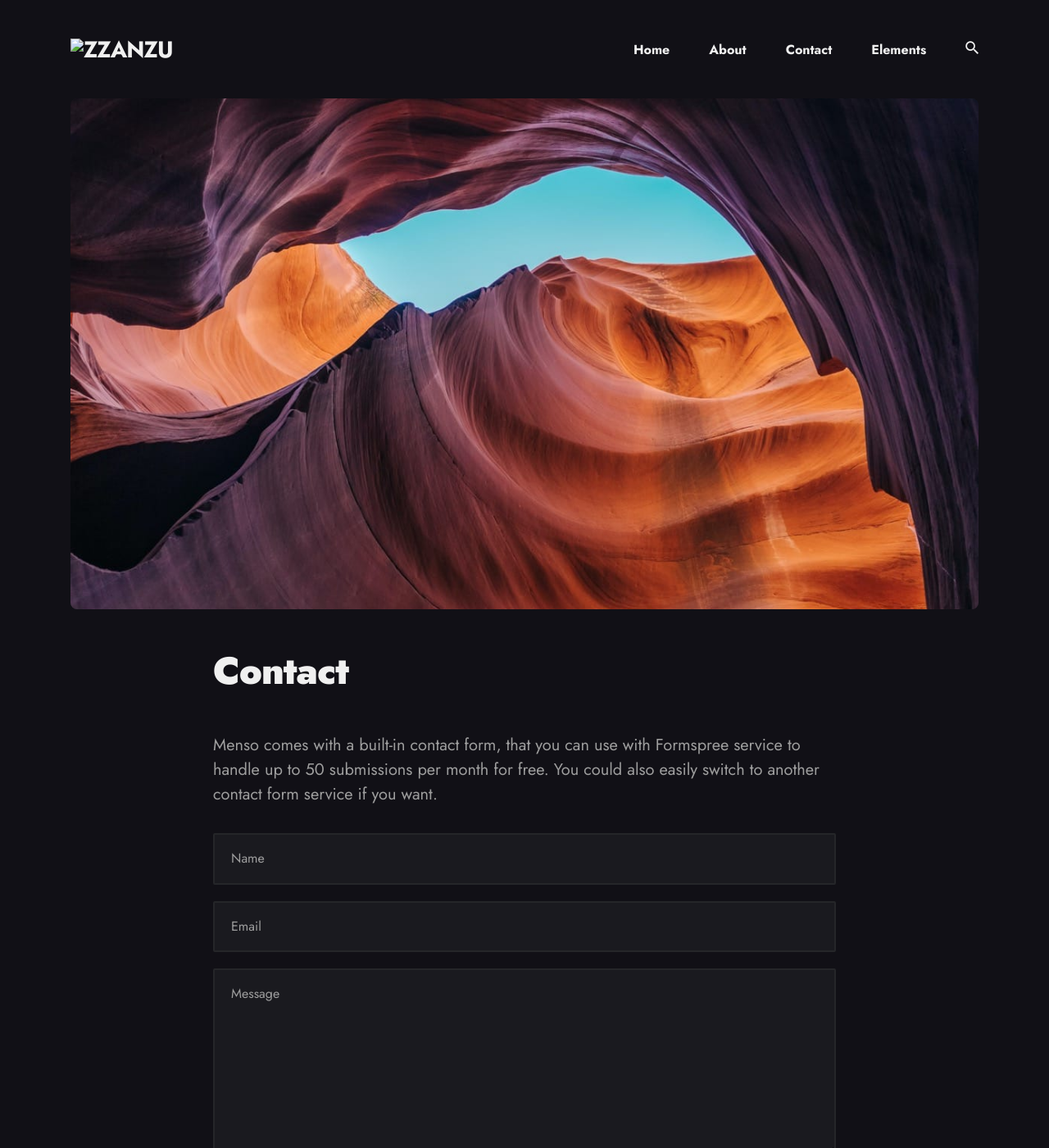
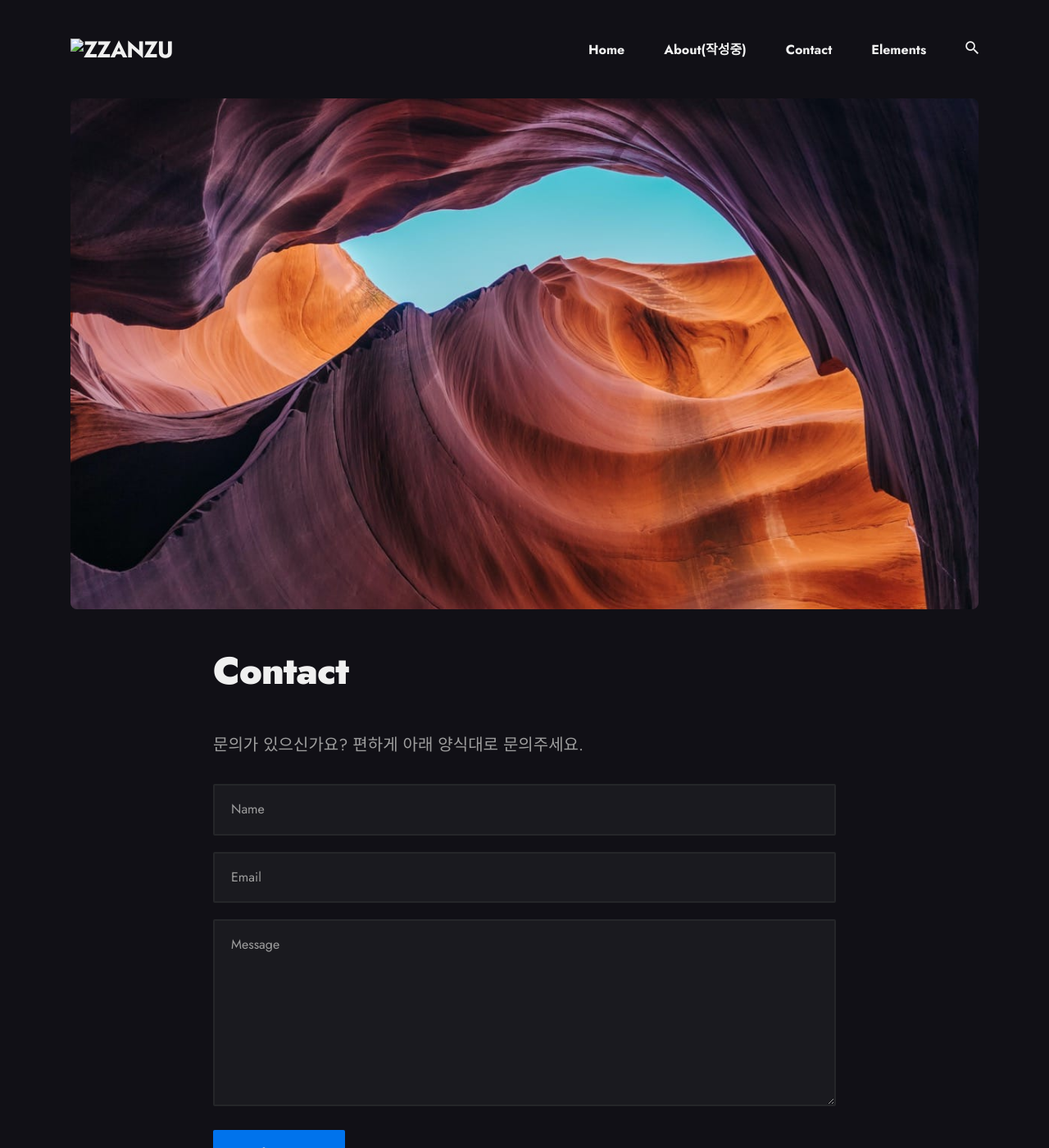
Before and after one commit to itmobrain/itmobrain.github.io, a Jekyll site: the page built from _pages/contact.html, in a window 1280 px wide and 1400 px high. Shown: the whole window at 82% size. Built offline with Jekyll 4.4.1, drawn with Linux system fonts in a browser that asks for light colours; nearby versions of some CDN libraries.

Commit message:
contact 페이지 텍스트 변경

```diff
--- a/_config.yml
+++ b/_config.yml
@@ -70,7 +70,7 @@
 # Contact Settings
 contact:
   email: lees3301@gmail.com # Add your email for contant form
-  description: Menso comes with a built-in contact form, that you can use with Formspree service to handle up to 50 submissions per month for free. You could also easily switch to another contact form service if you want. # Add a description of your form
+  description: 문의가 있으신가요? 편하게 아래 양식대로 문의주세요. # Add a description of your form
 
 # NOTE
 # Menso theme comes with a contact form built-in. You can use this form with Formspree (https://formspree.io/) service and get up to 50 submissions for free. Also, you can easily switch to another service if you want.
@@ -78,7 +78,7 @@
 
 #-------------------------------
 # Comment Section (Disqus)
-disqus-identifier: demo-menca # Add your shortname for Disqus Comment. For example demo-menca
+disqus-identifier: 사용자 # Add your shortname for Disqus Comment. For example demo-menca
 
 
 #-------------------------------
--- a/_pages/about.md
+++ b/_pages/about.md
@@ -1,6 +1,6 @@
 ---
 layout: page
-title: About
+title: About(작성중)
 permalink: /about/
 image: '/images/01-2.jpg'
 ---
--- a/_pages/contact.html
+++ b/_pages/contact.html
@@ -13,15 +13,15 @@
   </div>
   <form class="form" action="{% if site.data.settings.contact.email %}https://formspree.io/{{site.data.settings.contact.email}}{% else %}#{% endif %}" method="POST">
     <div class="form__group">
-      <label class="form__label screen-reader-text" for="form-name">Your Name</label>
+      <label class="form__label screen-reader-text" for="form-name">이름</label>
       <input class="form__input" id="form-name" type="text" name="name" placeholder="Name" required>
     </div>
     <div class="form__group">
-      <label class="form__label screen-reader-text" for="form-email">Your Email</label>
+      <label class="form__label screen-reader-text" for="form-email">이메일 주소</label>
       <input class="form__input" id="form-email" type="email" name="_replyto" placeholder="Email" required>
     </div>
     <div class="form__group">
-      <label class="form__label screen-reader-text" for="form-text">Your Message</label>
+      <label class="form__label screen-reader-text" for="form-text">내용을 입력해주세요</label>
       <textarea class="form__input" id="form-text" name="text" rows="10" placeholder="Message" required></textarea>
     </div>
     <div class="form__group">
```
